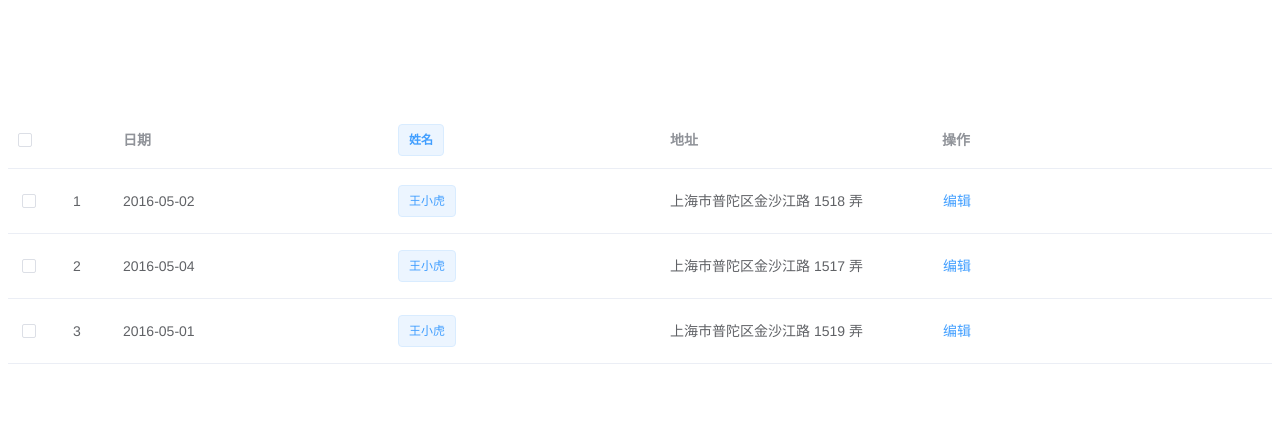
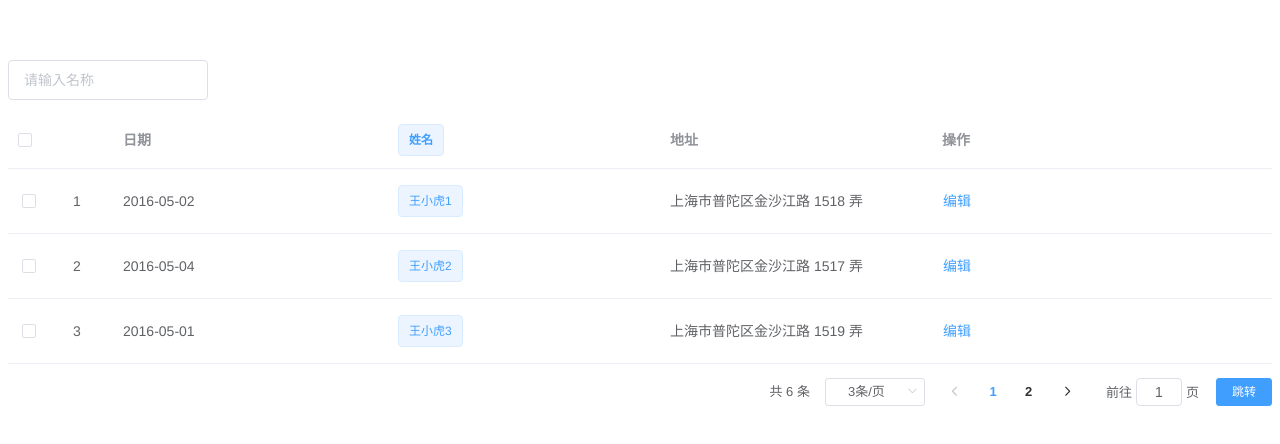
Before and after one commit to kingqi/vue-common-table, a Vue app: page / in a window 1280 px wide. Shown: the top 444 px of the page. Built offline with nearby package versions, Linux system fonts and the light colour scheme.

Commit message:
feat: 添加跨分页多选功能

```diff
--- a/src/App.vue
+++ b/src/App.vue
@@ -4,7 +4,10 @@
       :columns="columns"
       :data="tableData"
       :config="tableConfig"
+      :page="page"
+      :page-config="pageConfig"
       @selection-change="handleSelectionChange"
+      @current-page-change="handleCurrentPageChange"
     >
       <template
         slot="multiSelectMenu"
@@ -16,6 +19,12 @@
         >
           删除
         </el-button>
+      </template>
+      <template slot="topMenu">
+        <el-input
+          placeholder="请输入名称"
+          style="width:200px; "
+        />
       </template>
       <template
         slot="name"
@@ -40,7 +49,48 @@
 
 <script>
 import commonTable from './components/commonTable.vue'
-
+const list = [
+  [
+    {
+      id: '1',
+      date: '2016-05-02',
+      name: '王小虎1',
+      address: '上海市普陀区金沙江路 1518 弄'
+    },
+    {
+      id: '2',
+      date: '2016-05-04',
+      name: '王小虎2',
+      address: '上海市普陀区金沙江路 1517 弄'
+    },
+    {
+      id: '3',
+      date: '2016-05-01',
+      name: '王小虎3',
+      address: '上海市普陀区金沙江路 1519 弄'
+    }
+  ],
+  [
+    {
+      id: '4',
+      date: '2016-05-02',
+      name: '王小虎4',
+      address: '上海市普陀区金沙江路 1518 弄'
+    },
+    {
+      id: '5',
+      date: '2016-05-04',
+      name: '王小虎5',
+      address: '上海市普陀区金沙江路 1517 弄'
+    },
+    {
+      id: '6',
+      date: '2016-05-01',
+      name: '王小虎6',
+      address: '上海市普陀区金沙江路 1519 弄'
+    }
+  ]
+]
 export default {
   name: 'App',
   components: {
@@ -63,42 +113,37 @@ export default {
           prop: 'address'
         }
       ],
-      tableData: [
-        {
-          date: '2016-05-02',
-          name: '王小虎',
-          address: '上海市普陀区金沙江路 1518 弄'
-        },
-        {
-          date: '2016-05-04',
-          name: '王小虎',
-          address: '上海市普陀区金沙江路 1517 弄'
-        },
-        {
-          date: '2016-05-01',
-          name: '王小虎',
-          address: '上海市普陀区金沙江路 1519 弄'
-        }
-      ],
+      tableData: list[0],
       tableConfig: {
         showHandler: true,
         enableMultiSelect: true,
-        // enablePagination:true
+        enablePagination: true
       },
+      page: {
+        size: 3,
+        total: 6,
+        currentPage: 1
+      },
+      pageConfig:{
+        pageSizes:[3,6]
+      }
     }
   },
   methods: {
     handleSelectionChange(val) {
       console.log(val)
     },
-    handleSelectionClick(selection){
-      console.log('selection:',selection)
+    handleSelectionClick(selection) {
+      console.log('selection:', selection)
+    },
+    handleCurrentPageChange(current) {
+      this.tableData = list[current - 1]
     }
   }
 }
 </script>
 
-<style >
+<style>
 #app {
   font-family: Avenir, Helvetica, Arial, sans-serif;
   -webkit-font-smoothing: antialiased;
--- a/src/components/commonTable.vue
+++ b/src/components/commonTable.vue
@@ -114,7 +114,7 @@ export default {
         enablePagination: false,
         highlightSelect: true,
         showIndexColumn: true,
-        defaultKey: 'id'
+        uniqueKey: 'id'
       })
     },
     pageConfig: { type: Object, default: () => ({}) },
@@ -122,7 +122,7 @@ export default {
       type: Object,
       default: () => ({
         currentPage: 1,
-        size: 10,
+        size: 3,
         total: 0
       })
     }
@@ -154,8 +154,8 @@ export default {
       return this.config.showIndexColumn !== false ? true : false
     },
     // 数据唯一key
-    defaultKey() {
-      return this.config.defaultKey || 'id'
+    uniqueKey() {
+      return this.config.uniqueKey || 'id'
     },
     // 操作列配置
     handlerColumn() {
@@ -189,7 +189,25 @@ export default {
     // el-table监听事件
     listeners() {
       return Object.assign({}, this.$listeners, {
-        'selection-change': this.handleSelectionChange
+        select: this.handleSelect,
+        'select-all': this.handleSelectAll
+      })
+    }
+  },
+  watch: {
+    data: function(val) {
+      this.$nextTick(() => {
+        if (val.length > 0 && this.selection.length > 0) {
+          val.forEach((row) => {
+            if (
+              this.selection.findIndex(
+                (item) => item[this.uniqueKey] === row[this.uniqueKey]
+              ) >= 0
+            ) {
+              this.$refs['table'].toggleRowSelection(row, true)
+            }
+          })
+        }
       })
     }
   },
@@ -200,9 +218,25 @@ export default {
     handleSizeChange(val) {
       this.$emit('page-size-change', val)
     },
-    handleSelectionChange(selection) {
-      this.selection = selection
-      this.$emit('selection-change', selection)
+    handleSelect(selection, row) {
+      if (selection.includes(row)) {
+        this.selection.push(row)
+      } else {
+        this.selection.splice(this.selection.indexOf(row), 1)
+      }
+    },
+    handleSelectAll(selection) {
+      let index
+      this.data.forEach((row) => {
+        index = this.selection.findIndex(
+          (item) => item[this.uniqueKey] === row[this.uniqueKey]
+        )
+        if (selection.length > 0 && index < 0) {
+          this.selection.push(row)
+        } else if (selection.length === 0 && index >= 0) {
+          this.selection.splice(index, 1)
+        }
+      })
     },
     // 高亮当前选中行
     rowClassName({ row }) {
--- a/src/components/tablePagination.vue
+++ b/src/components/tablePagination.vue
@@ -31,7 +31,7 @@ export default {
       type: Object,
       default: () => ({
         currentPage: 1,
-        size: 10,
+        size: 3,
         total: 0
       })
     },
```
Also changed, not shown: 2 other files (tests, documents, lock files or other folders).
